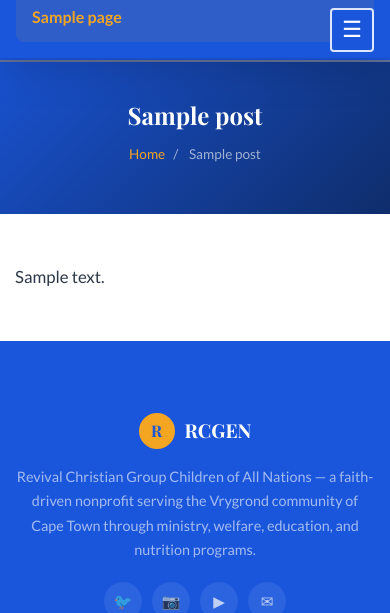
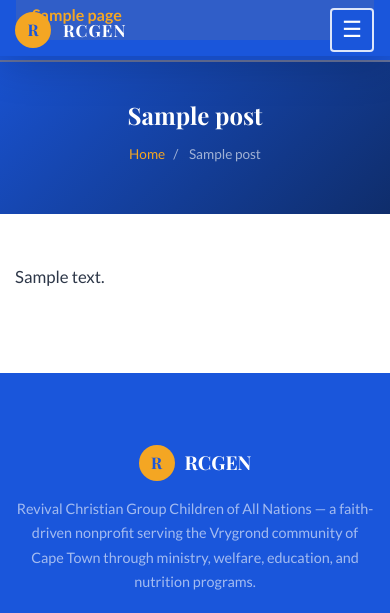
Before and after one commit to ghydalangul-tech/rcgen-global-app, a WordPress theme: template wp-content/themes/rcgen-theme/page.php in a window 390 px wide. Shown: the top 613 px of the page. Run offline with PHP 8.4 and a stand-in for WordPress, Linux system fonts and the light colour scheme; the site name, menu and one post (Sample post) are stand-ins, and other content is empty; some libraries are stand-ins or nearby versions.

Commit message:
Fix logo white bg, absolute position, header z-index, mobile padding
style.css — lines changed:

Line 235  z-index: 1000 → 9999
          (ensures header sits above all plugins inc. chat widget)

Line 251  .nav-wrapper height: 72px → 70px

Line 252  .nav-wrapper padding: 0 24px → 0 24px 0 155px
          + position: relative added
          (155px left clearance so absolute logo doesn't overlap nav items)

Lines 259-296  NEW logo transparent-background block (inserted before existing
          .site-logo text-logo rules):
          • .site-logo img / .custom-logo-link img / .navbar-brand img /
            header .logo img / .site-branding img:
            background:transparent !important, no border/shadow/padding/
            border-radius, max-height:70px (desktop), width:auto
          • .site-logo / .site-branding / .custom-logo-link:
            background/padding/margin transparent/0 !important
          • .site-logo / .navbar-brand / .site-branding:
            position:absolute !important, left:15px, top:50%,
            transform:translateY(-50%), z-index:2

Line 494  NEW in @media(max-width:960px):
          .nav-wrapper { padding-left: 0 !important }
          (resets desktop left-padding; logo is absolute so no clearance needed)

Line 495  .nav-toggle { margin-left: auto } added to existing display:flex rule
          (keeps hamburger right-aligned when logo is out of flex flow)

Lines 499,507  top: 72px → 70px  /  max-height: calc(100vh - 72px) → 70px
          (mobile nav dropdown aligns to updated header height)

Lines 2289-2296  NEW @media(min-width:768px) and (max-width:1199px) block:
          logo max-height: 60px on tablet

Lines 2298-2338  UPDATED final @media(max-width:480px) block:
          • hero h1: 1.4rem → clamp(1.3rem, 4.5vw, 1.6rem) !important
            (fluid size as specified, caps at 25.6px on small phones)
          • logo max-height: 55px on small phones
          • section / all named homepage sections: padding-bottom:80px !important
            (prevents chat widget from covering last content on mobile)

https://claude.ai/code/session_018DBP7syWgekgUzncGgJvvn

```diff
--- a/wp-content/themes/rcgen-theme/style.css
+++ b/wp-content/themes/rcgen-theme/style.css
@@ -232,8 +232,8 @@ p:last-child { margin-bottom: 0; }
   top: 0;
   left: 0;
   right: 0;
-  z-index: 1000;
-  background: #1a56db;   /* Royal Blue — solid, no opacity */
+  z-index: 9999;
+  background: #1a56db;   /* Royal Blue — solid */
   border-bottom: 2px solid rgba(244,166,35,0.35);
   transition: all var(--transition);
 }
@@ -248,14 +248,51 @@ p:last-child { margin-bottom: 0; }
   align-items: center;
   justify-content: space-between;
   gap: 16px;
-  height: 72px;
-  padding: 0 24px;
+  height: 70px;
+  padding: 0 24px 0 155px;   /* left clearance for absolute logo */
   max-width: var(--container-max);
   margin: 0 auto;
   overflow: visible;
-}
-
-/* Logo */
+  position: relative;   /* positioning context for absolute logo */
+}
+
+/* ── Logo: transparent background, no artefacts ─────────── */
+.site-logo img,
+.custom-logo-link img,
+.navbar-brand img,
+header .logo img,
+.site-branding img {
+  background: transparent !important;
+  mix-blend-mode: normal !important;
+  border: none !important;
+  box-shadow: none !important;
+  padding: 0 !important;
+  border-radius: 0 !important;
+  max-height: 70px;   /* desktop */
+  width: auto;
+  display: block;
+}
+
+.site-logo,
+.site-branding,
+.custom-logo-link {
+  background: transparent !important;
+  padding: 0 !important;
+  margin: 0 !important;
+}
+
+/* ── Logo: absolute position — left aligned on all screens ── */
+.site-logo,
+.navbar-brand,
+.site-branding {
+  position: absolute !important;
+  left: 15px !important;
+  top: 50% !important;
+  transform: translateY(-50%) !important;
+  z-index: 2;
+}
+
+/* Logo text fallback */
 .site-logo {
   display: flex;
   align-items: center;
@@ -453,11 +490,13 @@ p:last-child { margin-bottom: 0; }
 .nav-toggle.open .toggle-close { display: block; }
 
 @media (max-width: 960px) {
-  .nav-toggle { display: flex; }
+  /* Reset desktop padding; logo is absolute so toggle needs margin-left:auto */
+  .nav-wrapper { padding-left: 0 !important; }
+  .nav-toggle { display: flex; margin-left: auto; }
 
   .primary-nav {
     position: fixed;
-    top: 72px;
+    top: 70px;
     left: 0;
     right: 0;
     background: var(--color-navy);
@@ -466,7 +505,7 @@ p:last-child { margin-bottom: 0; }
     transition: transform var(--transition);
     box-shadow: var(--shadow-lg);
     overflow-y: auto;
-    max-height: calc(100vh - 72px);
+    max-height: calc(100vh - 70px);
   }
 
   .primary-nav.open { transform: translateY(0); }
@@ -2246,10 +2285,46 @@ p:last-child { margin-bottom: 0; }
   }
 }
 
-/* ── Final 480px override (must come last to beat the 767px block above) ── */
+/* ── Logo sizes by breakpoint ─────────────────────────── */
+@media (min-width: 768px) and (max-width: 1199px) {
+  /* Tablet: 60px logo */
+  .site-logo img,
+  .custom-logo-link img,
+  .navbar-brand img,
+  header .logo img,
+  .site-branding img {
+    max-height: 60px !important;
+  }
+}
+
+/* ── Final 480px overrides (must come last to beat 767px block above) ── */
 @media (max-width: 480px) {
+  /* Hero h1: fluid clamp capped at 1.6rem, per request */
   .hero-content h1 {
-    font-size: 1.4rem !important;
+    font-size: clamp(1.3rem, 4.5vw, 1.6rem) !important;
     line-height: 1.3 !important;
   }
-}
+
+  /* Logo: 55px on small phones */
+  .site-logo img,
+  .custom-logo-link img,
+  .navbar-brand img,
+  header .logo img,
+  .site-branding img {
+    max-height: 55px !important;
+  }
+
+  /* Mobile sections: 80px bottom padding so chat widget doesn't cover content */
+  section,
+  .section,
+  #hero,
+  #about-strip,
+  #organisations,
+  #impact-stats,
+  #events,
+  #blog,
+  #donate-cta,
+  #contact {
+    padding-bottom: 80px !important;
+  }
+}
```
